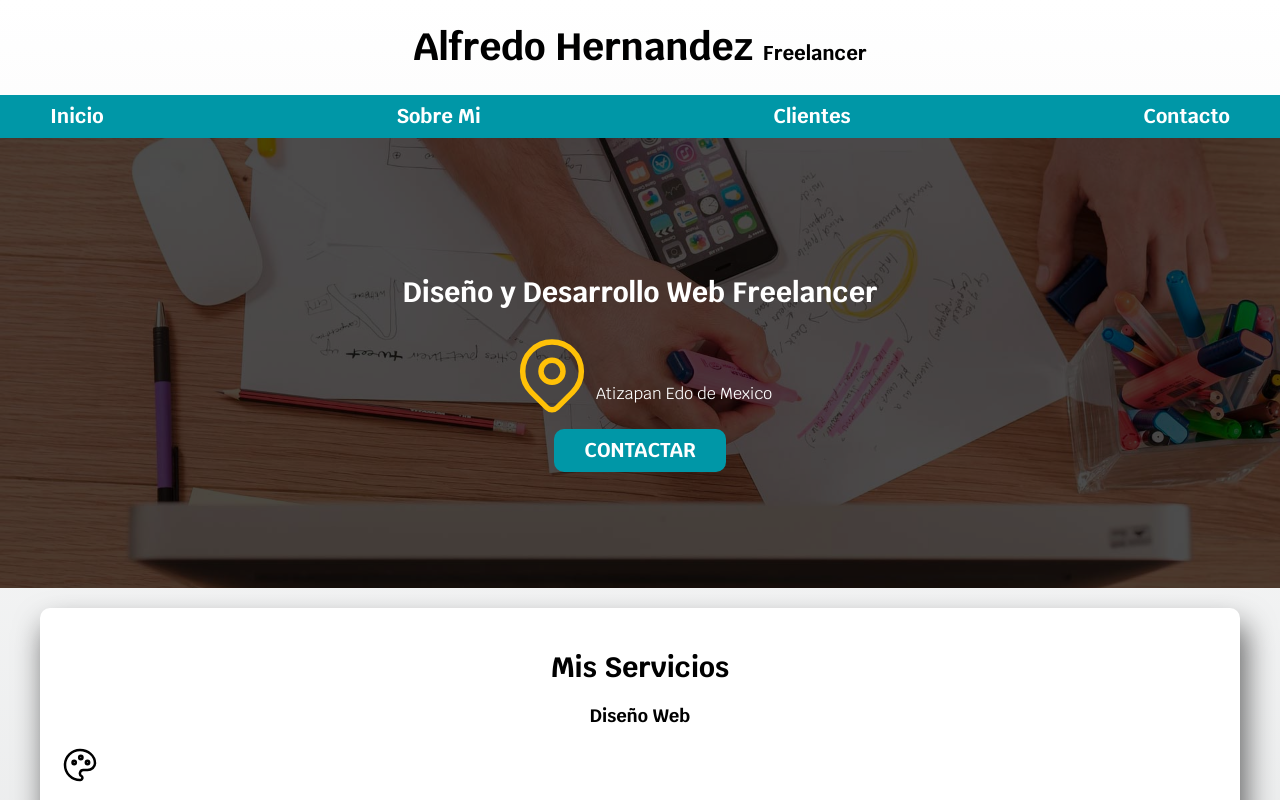
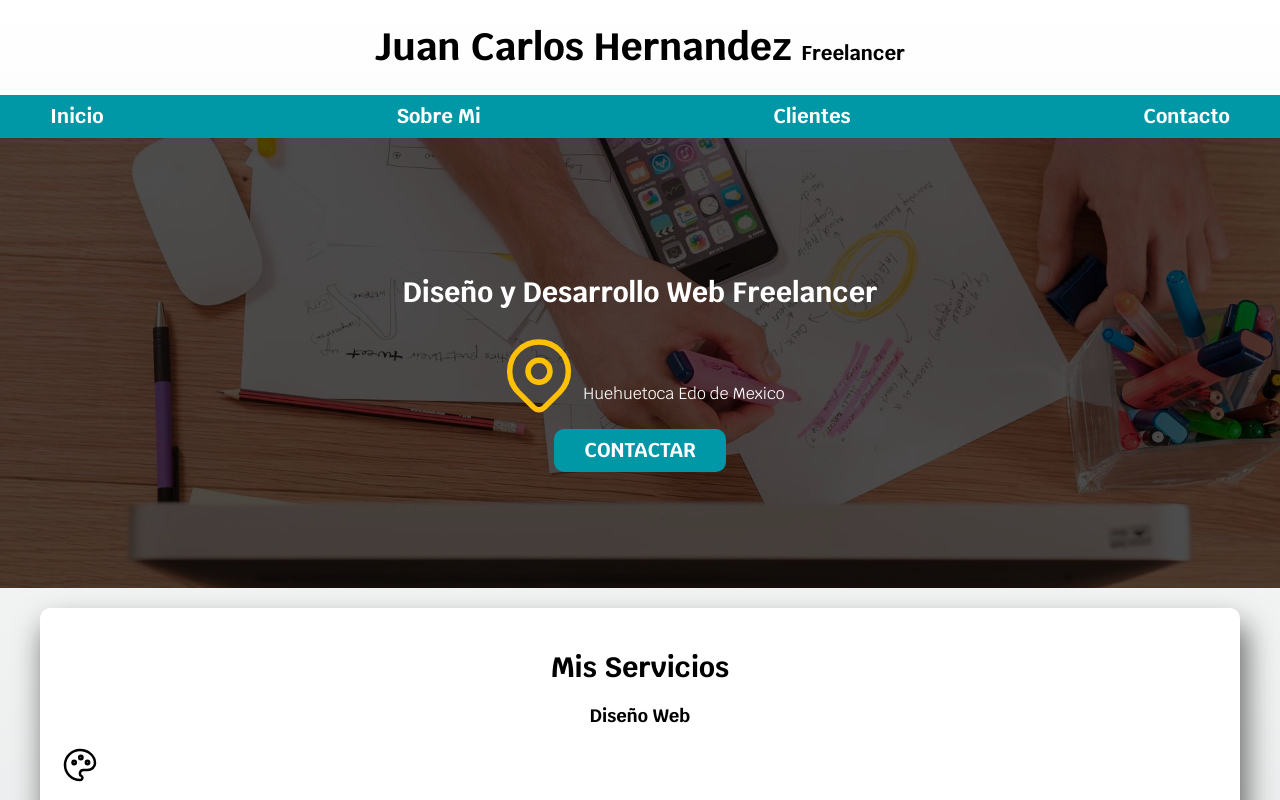
Before and after one commit to Alfredy25/CursoDesarrolloWeb, a plain HTML site: page index.html in a window 1280 px wide. Shown: the top 800 px of the page. Drawn offline with Linux system fonts and the light colour scheme.

Commit message:
Se cambia el estado a huehuetoca y el nombre a Juan Carloas

```diff
--- a/index.html
+++ b/index.html
@@ -16,7 +16,7 @@
 
 <body>
     <header>
-        <h1 class="titulo">Alfredo Hernandez <span>Freelancer</span></h1>
+        <h1 class="titulo">Juan Carlos Hernandez <span>Freelancer</span></h1>
     </header>
     <div class="nav-bg">
         <nav class="navegacion-principal contenedor">
@@ -37,7 +37,7 @@
                     </path>
                 </svg>
                 <p>
-                    Atizapan Edo de Mexico
+                    Huehuetoca Edo de Mexico
                 </p>
             </div>
             <a class="boton" href="#">Contactar</a>
```
